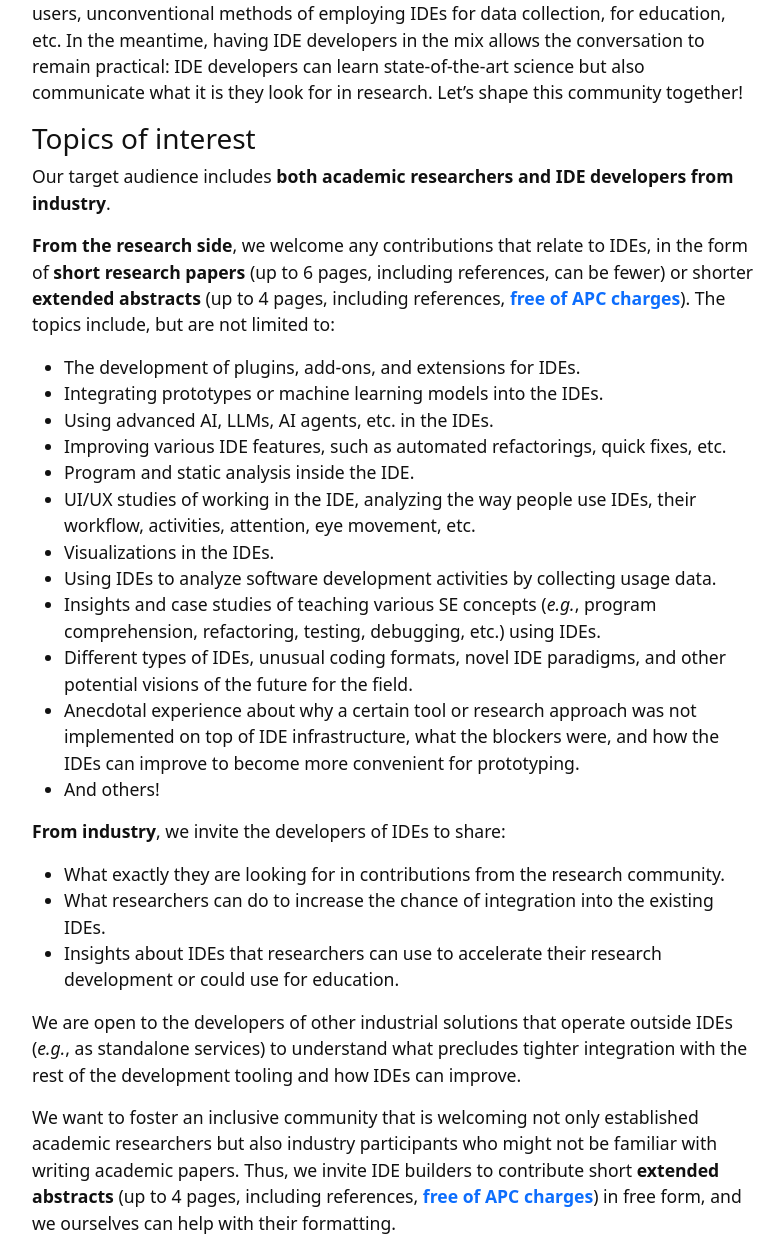
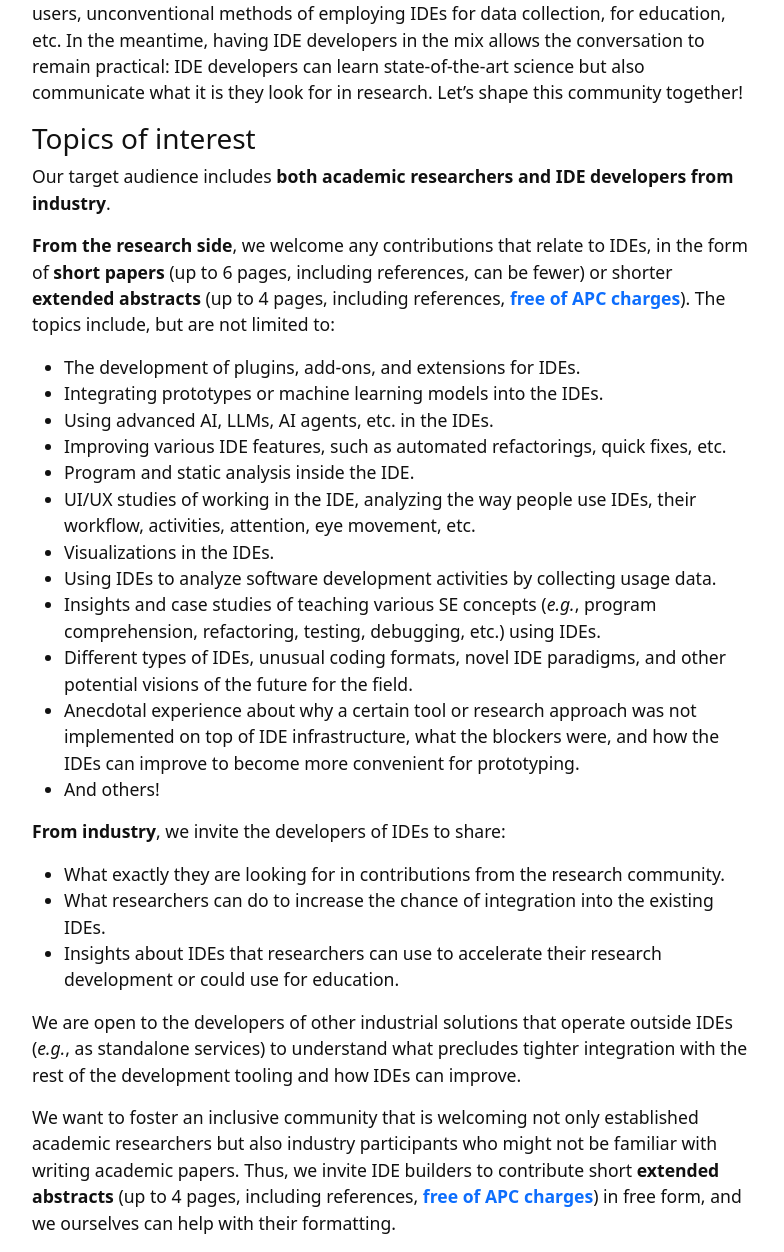
Before and after one commit to ide-workshop/ide-workshop.github.io, a Jekyll site: the page built from index.md, in a window 1280 px wide and 1400 px high, scrolled down 1508 px, cut to the strip 0-1252 px from the top of the window. Shown: the whole strip, without its empty margins (245-1029 px from the left). Built offline with Jekyll 4.4.1, drawn with Linux system fonts in a browser that asks for light colours; some of the changed text lies outside the part shown.

Commit message:
Small fix

```diff
--- a/index.md
+++ b/index.md
@@ -54,7 +54,7 @@
 Our target audience includes **both academic researchers and IDE developers from industry**.
 
 **From the research side**, we welcome any contributions that relate to IDEs, in the form of **short
-research papers** (up to 6 pages, including references, can be fewer) or shorter **extended abstracts** (up to 4 pages, including references, [**free of APC charges**](https://libraries.acm.org/acmopen/article-types)).
+papers** (up to 6 pages, including references, can be fewer) or shorter **extended abstracts** (up to 4 pages, including references, [**free of APC charges**](https://libraries.acm.org/acmopen/article-types)).
 The topics include, but are not limited to:
 
 * The development of plugins, add-ons, and extensions for IDEs.
@@ -102,7 +102,7 @@
 
 The IDE workshop employs the **single-blind** review process, _i.e._, you do not need to conceal your identity.
 The workshop accepts:
-* **short research papers** (up to 6 pages, including references, can be fewer)
+* **short papers** (up to 6 pages, including references, can be fewer)
 * **extended abstracts** (up to 4 pages, including references, [**free of APC charges**](https://libraries.acm.org/acmopen/article-types)).
 
 Purchases of additional pages in the proceedings are not allowed.
```
